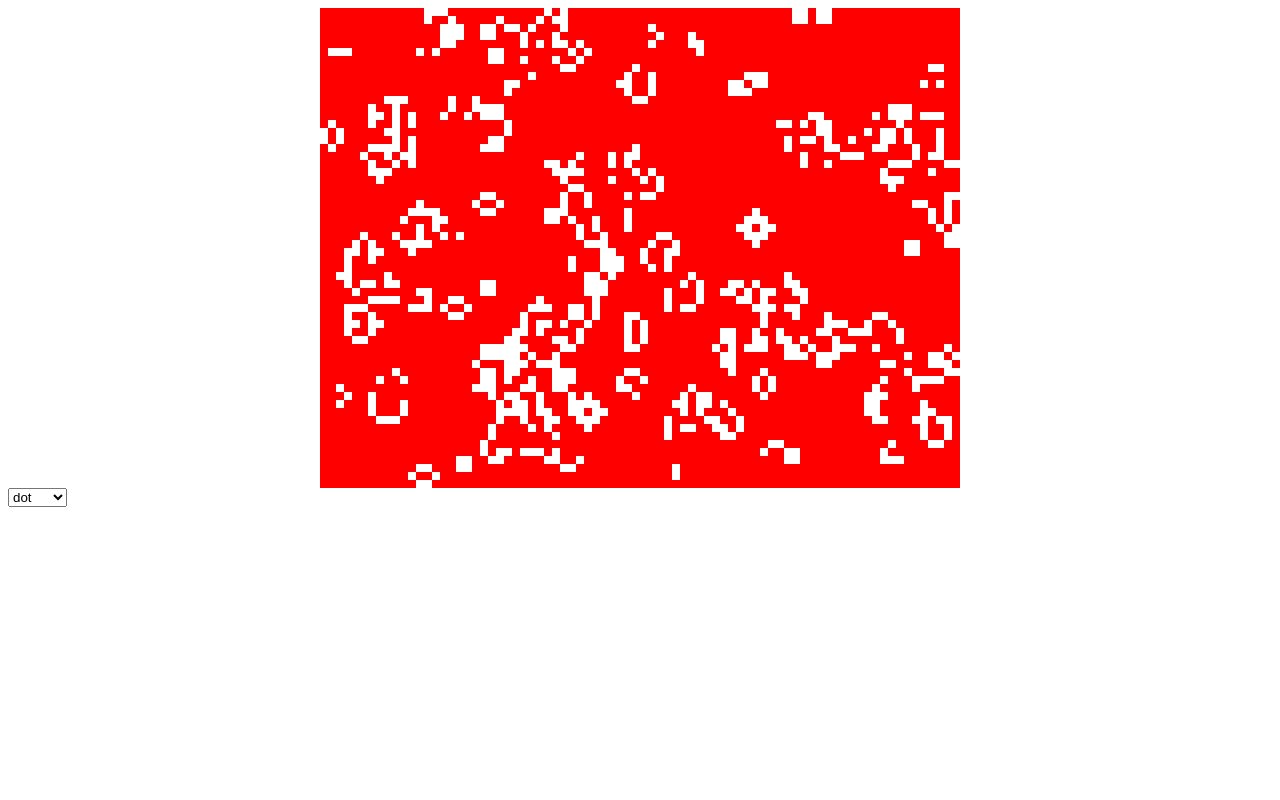
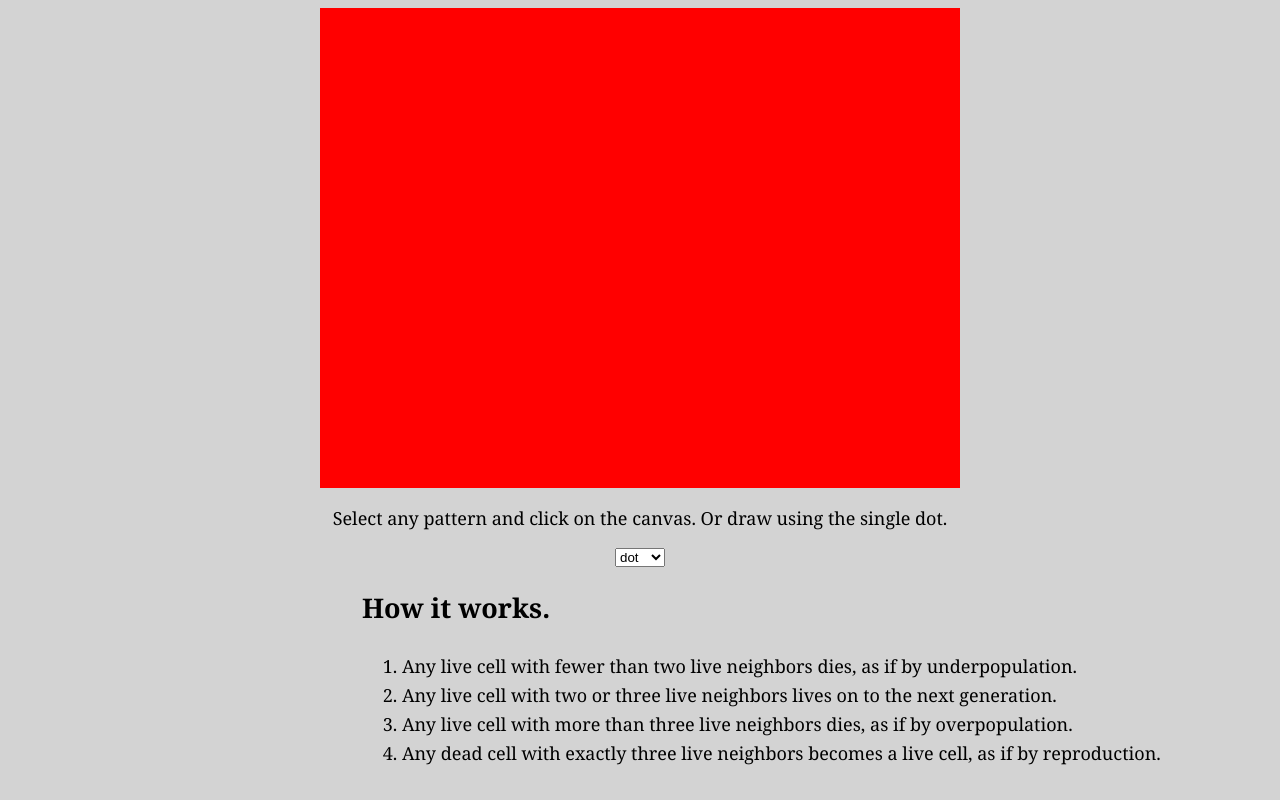
Before and after one commit to 1902-feb04-java/brandon-project0, a plain HTML site: page src/index.html in a window 1280 px wide. Drawn offline with Linux system fonts and the light colour scheme.

Commit message:
Prettied up the webpage. Commented out all of controls.js because es6 modules were too much work.

```diff
--- a/src/controls.js
+++ b/src/controls.js
@@ -1,10 +1,10 @@
 
 // import { board } from "life";
-let brushState = true //alive
+// let brushState = true //alive
 
 // document.getElementById('toggle_brush_state').addEventListener('click', changeState);
 
-function changeState(){
-    brushState = !brushState;
+// function changeState(){
+    // brushState = !brushState;
     // console.log(brushState);
-}
+// }
--- a/src/index.html
+++ b/src/index.html
@@ -9,15 +9,41 @@
 </head>
 <body>
     <canvas id="myCanvas" width="640" height="480"></canvas>
-    <!-- <input type="button" class="toggleButton" id="toggle_brush_state" value="Alive"> -->
-    <!-- select from list of pattern options -->
-    <select name="pattern" id="pattern-select">
+
+<div id="top">
+    <p id="explainer">
+        Select any pattern and click on the canvas.
+        Or draw using the single dot.
+    </p>
+    <select name="pattern" id="pattern-select" style="width:50px">
         <option value="dotPattern" selected>dot</option>
         <option value="gliderPattern">glider</option>
         <option value="starPattern">star</option>
         <option value="pulsarPattern">pulsar</option>
 
     </select>
+</div>
+    <div id="rules">
+    <p>
+        <h2>How it works.</h2>
+        <ol>
+            <li>
+            Any live cell with fewer than two live neighbors dies, as if by underpopulation.
+            </li>
+            <li>
+            Any live cell with two or three live neighbors lives on to the next generation.
+            </li>
+            <li>
+            Any live cell with more than three live neighbors dies, as if by overpopulation.
+            </li>
+            <li>
+            Any dead cell with exactly three live neighbors becomes a live cell, as if by reproduction.
+            </li>
+
+        </ol>
+    </p>
+</div>
+
     <script src="life.js"></script>
     <script src="controls.js"></script>
 
--- a/src/life.js
+++ b/src/life.js
@@ -5,7 +5,9 @@
     every tick - check neighbors, change state
 
     user brush - create patch of life or death
+    -- note: death doesn't make a lot of sense
     change state, change size
+    -- note: changing size is really a new pattern that needs to be created
 
 */
 'use strict';
@@ -22,8 +24,8 @@ patternSelector.addEventListener('change', ()=>{
 });
 
 const patterns = {
-    dotPattern : [{x:0, y:0}],
-    starPattern : [{x:0, y:0} ,{x:1, y:0}, {x:-1, y:0}, {x:0, y:1}, {x:0, y:-1}],
+    dotPattern :    [{x:0, y:0}],
+    starPattern :   [{x:0, y:0} ,{x:1, y:0}, {x:-1, y:0}, {x:0, y:1}, {x:0, y:-1}],
     gliderPattern : [{x:0, y:0}, {x:-1, y:0}, {x:-2, y:-1}, {x:0, y:-1}, {x:0, y:-2}],
     pulsarPattern : [{x:0, y:0}, {x:-1, y:0}, {x:0, y:1}, {x:0, y:-1}, {x:1, y:1}, {x:1, y:-1}, {x:2, y:0},]
 };
@@ -70,7 +72,7 @@ function createBoard()
         newBoard[x] =[];
         for(let y = 0; y < boardHeight; y++)
         {
-            let alive = Math.random() > 0.8;
+            let alive = false//Math.random() > 0.8;
             let c = new Cell(x, y, alive);
             newBoard[x][y] = c;
             let xPosition = x*cellWidth;
--- a/src/style.css
+++ b/src/style.css
@@ -3,3 +3,31 @@ canvas{
     display: block;
     margin: 0 auto;
 }
+#explainer{
+    text-align: center;
+}
+
+#rules{
+    margin-top: 10px;
+    padding-left: 28%;
+    padding-right: 5px;
+}
+li{
+    padding-top: 5px;
+}
+#rules, #explainer{
+    font-family: Cambria, Cochin, Georgia, Times, 'Times New Roman', serif;
+    font-size: 18px;
+}
+#pattern-select{
+    position: relative;
+    margin: auto;
+    display: block;
+}
+#top{
+    left: 50%;
+}
+
+body{
+    background-color: lightgray;
+}
```
